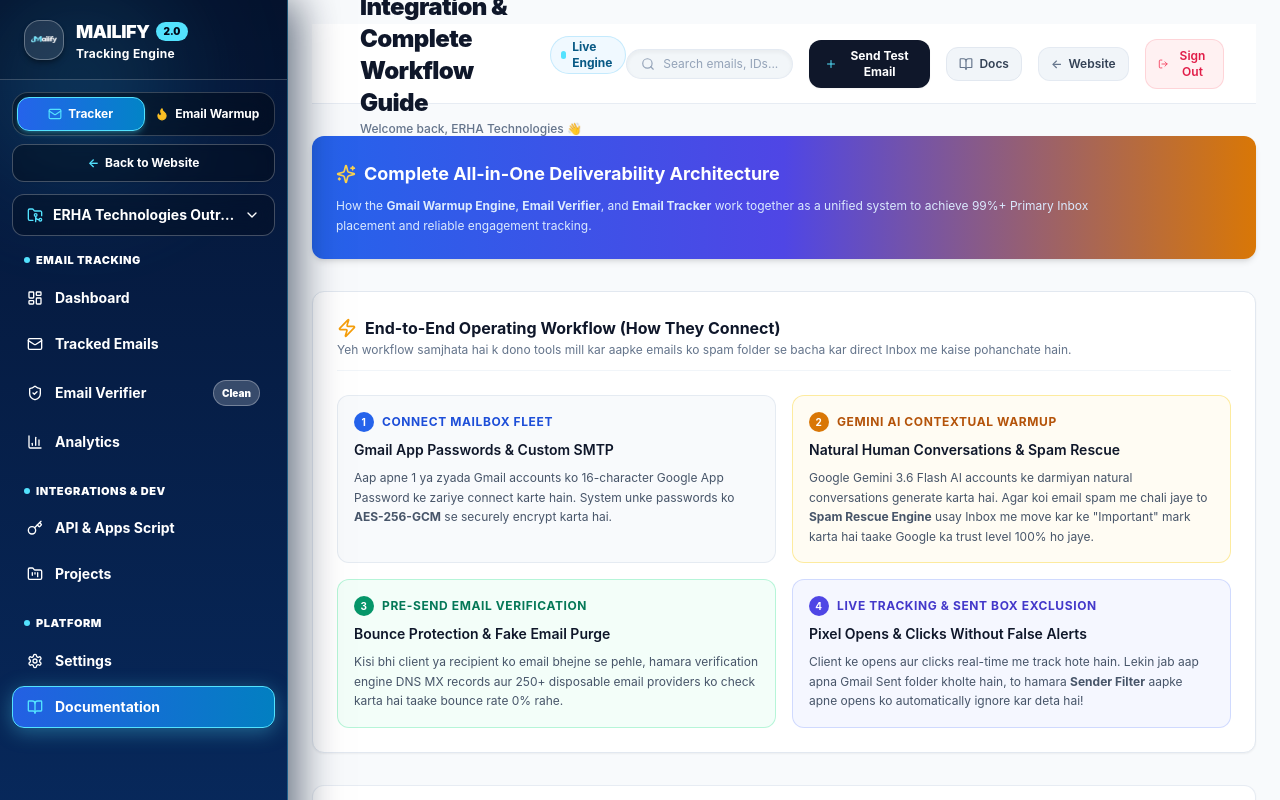
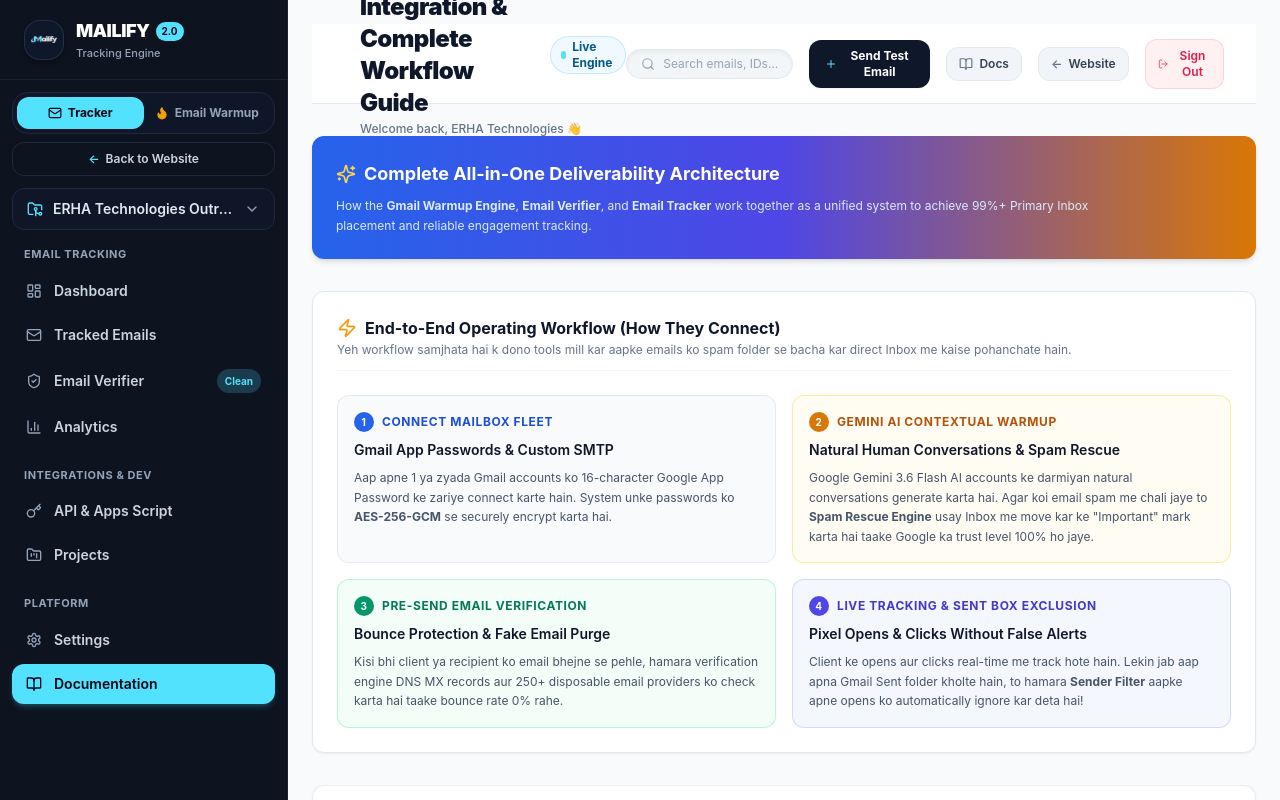
Before and after one commit to zeeshan99996/EMAIL-TRACKER-, a Next.js app: page /dashboard/docs in a window 1280 px wide. Shown: the top 800 px of the page. Built offline with nearby package versions, Linux system fonts and the light colour scheme.

Commit message:
Restore sidebar and project selector to original website color theme design

```diff
--- a/components/project-selector.tsx
+++ b/components/project-selector.tsx
@@ -12,43 +12,43 @@
     <div className="relative">
       <button
         onClick={() => setIsOpen(!isOpen)}
-        className="w-full flex items-center justify-between px-3.5 py-2.5 text-sm font-bold text-white bg-black/25 hover:bg-black/40 border border-white/25 hover:border-white/40 rounded-xl transition-colors shadow-xs backdrop-blur-md"
+        className="w-full flex items-center justify-between px-3.5 py-2.5 text-sm font-semibold text-slate-200 bg-slate-900/80 hover:bg-slate-800 border border-slate-800 rounded-xl transition-colors shadow-xs"
       >
         <div className="flex items-center space-x-2.5 truncate">
           <FolderGit2 className="w-4 h-4 text-[#53E2FE] shrink-0" />
-          <span className="truncate text-white font-bold">{selectedProject}</span>
+          <span className="truncate">{selectedProject}</span>
         </div>
-        <ChevronDown className="w-4 h-4 text-white shrink-0 ml-1" />
+        <ChevronDown className="w-4 h-4 text-slate-400 shrink-0 ml-1" />
       </button>
 
       {isOpen && (
-        <div className="absolute top-full left-0 right-0 mt-1.5 bg-[#061d3d] border border-white/30 rounded-xl shadow-2xl z-50 py-1.5 backdrop-blur-xl">
+        <div className="absolute top-full left-0 right-0 mt-1.5 bg-[#161922] border border-slate-800 rounded-xl shadow-2xl z-50 py-1.5 backdrop-blur-md">
           <button
             onClick={() => {
               setSelectedProject(DEMO_PROJECT.name);
               setIsOpen(false);
             }}
-            className="w-full text-left px-3.5 py-2.5 text-sm text-white hover:bg-white/15 flex items-center space-x-2 font-bold"
+            className="w-full text-left px-3.5 py-2 text-sm text-slate-200 hover:bg-slate-800/80 flex items-center space-x-2"
           >
             <span className="w-2 h-2 rounded-full bg-[#53E2FE]"></span>
-            <span className="truncate text-white font-bold">{DEMO_PROJECT.name}</span>
+            <span className="truncate font-semibold text-white">{DEMO_PROJECT.name}</span>
           </button>
           <button
             onClick={() => {
               setSelectedProject('ERHA Marketing');
               setIsOpen(false);
             }}
-            className="w-full text-left px-3.5 py-2.5 text-sm text-white hover:bg-white/15 flex items-center space-x-2 font-bold"
+            className="w-full text-left px-3.5 py-2 text-sm text-slate-300 hover:bg-slate-800/80 flex items-center space-x-2"
           >
-            <span className="w-2 h-2 rounded-full bg-white/70"></span>
-            <span className="truncate text-white font-bold">ERHA Marketing</span>
+            <span className="w-2 h-2 rounded-full bg-slate-500"></span>
+            <span className="truncate">ERHA Marketing</span>
           </button>
-          <div className="border-t border-white/20 my-1"></div>
+          <div className="border-t border-slate-800 my-1"></div>
           <a
             href="/dashboard/projects"
-            className="w-full text-left px-3.5 py-2.5 text-xs font-black text-[#53E2FE] hover:bg-white/15 flex items-center space-x-1.5"
+            className="w-full text-left px-3.5 py-2 text-xs font-bold text-[#53E2FE] hover:bg-slate-800/80 flex items-center space-x-1.5"
           >
-            <Plus className="w-3.5 h-3.5 stroke-[2.5]" />
+            <Plus className="w-3.5 h-3.5" />
             <span>Manage Projects</span>
           </a>
         </div>
--- a/components/sidebar.tsx
+++ b/components/sidebar.tsx
@@ -44,7 +44,7 @@
     items: [
       { name: 'Dashboard', href: '/dashboard', icon: LayoutDashboard },
       { name: 'Tracked Emails', href: '/dashboard/emails', icon: Mail },
-      { name: 'Email Verifier', href: '/dashboard/verifier', icon: ShieldCheck, badge: 'Clean', badgeColor: 'bg-white/20 text-white font-black border border-white/30' },
+      { name: 'Email Verifier', href: '/dashboard/verifier', icon: ShieldCheck, badge: 'Clean', badgeColor: 'bg-[#53E2FE]/20 text-[#53E2FE]' },
       { name: 'Analytics', href: '/dashboard/analytics', icon: BarChart3 },
     ],
   },
@@ -68,7 +68,7 @@
   {
     title: 'WARMUP & FLEET',
     items: [
-      { name: 'Warmup Overview', href: '/dashboard/warmup', icon: Flame, badge: 'AI', badgeColor: 'bg-amber-400/25 text-white font-black border border-amber-400/40' },
+      { name: 'Warmup Overview', href: '/dashboard/warmup', icon: Flame, badge: 'AI', badgeColor: 'bg-amber-500/20 text-amber-300' },
       { name: 'Connected Mailboxes', href: '/dashboard/warmup/accounts', icon: Inbox },
       { name: 'Targeted Campaigns', href: '/dashboard/warmup/targeted', icon: Target },
     ],
@@ -133,68 +133,21 @@
         />
       )}
 
-      {/* Sidebar Container - Deep Navy & Sapphire Gradient (Bit Darker) */}
+      {/* Sidebar Container - Dark charcoal style */}
       <aside
-        className={`fixed md:static inset-y-0 left-0 z-50 w-72 bg-gradient-to-b from-[#051535] via-[#072454] via-[#09387a] to-[#0a4f9b] border-r border-[#53E2FE]/30 flex flex-col justify-between transition-transform duration-300 ease-in-out md:translate-x-0 relative overflow-hidden text-white shadow-[10px_0_40px_rgba(2,16,41,0.6)] ${
+        className={`fixed md:static inset-y-0 left-0 z-50 w-72 bg-[#0d131f] border-r border-slate-800/80 flex flex-col justify-between transition-transform duration-300 ease-in-out md:translate-x-0 ${
           mobileOpen ? 'translate-x-0' : '-translate-x-full'
         }`}
       >
-        {/* Background Ambient Glows - Subtle & Rich */}
-        {/* Top-Left Ambient Cyan Bloom */}
-        <div
-          className="absolute -top-10 -left-10 w-60 h-60 rounded-full pointer-events-none blur-[60px] opacity-40 z-0"
-          style={{
-            background:
-              'radial-gradient(ellipse at center, rgba(83,226,254,0.7) 0%, rgba(14,165,233,0.35) 50%, transparent 75%)',
-          }}
-        />
-
-        {/* Mid-Right Vibrant #53E2FE Aurora */}
-        <div
-          className="absolute top-[35%] -right-14 w-60 h-60 rounded-full pointer-events-none blur-[65px] opacity-35 z-0"
-          style={{
-            background:
-              'radial-gradient(ellipse at center, #53E2FE 0%, rgba(14,165,233,0.45) 45%, rgba(2,132,199,0.2) 70%, transparent 85%)',
-          }}
-        />
-
-        {/* Bottom Horizon Intense White & #53E2FE Core Glow */}
-        <div
-          className="absolute -bottom-10 left-1/2 -translate-x-1/2 w-72 h-52 rounded-full pointer-events-none blur-[55px] opacity-45 z-0"
-          style={{
-            background:
-              'radial-gradient(ellipse at center, #ffffff 0%, #53E2FE 40%, rgba(4,51,108,0.7) 70%, transparent 95%)',
-          }}
-        />
-
-        {/* Vertical Coordinate Grid Lines (Hero Texture) */}
-        <svg
-          className="absolute inset-0 w-full h-full pointer-events-none z-0 opacity-15"
-          preserveAspectRatio="none"
-          xmlns="http://www.w3.org/2000/svg"
-        >
-          <defs>
-            <linearGradient id="sidebarGridGrad" x1="0" y1="0" x2="0" y2="1">
-              <stop offset="0%" stopColor="#ffffff" stopOpacity="0.1" />
-              <stop offset="40%" stopColor="#53E2FE" stopOpacity="0.3" />
-              <stop offset="85%" stopColor="#53E2FE" stopOpacity="0.5" />
-              <stop offset="100%" stopColor="#ffffff" stopOpacity="0.15" />
-            </linearGradient>
-          </defs>
-          <line x1="25%" y1="0" x2="25%" y2="100%" stroke="url(#sidebarGridGrad)" strokeWidth="1" strokeDasharray="4 6" />
-          <line x1="50%" y1="0" x2="50%" y2="100%" stroke="url(#sidebarGridGrad)" strokeWidth="1" strokeDasharray="4 6" />
-          <line x1="75%" y1="0" x2="75%" y2="100%" stroke="url(#sidebarGridGrad)" strokeWidth="1" strokeDasharray="4 6" />
-        </svg>
-
-        <div className="flex-1 flex flex-col min-h-0 overflow-y-auto relative z-10">
+        <div className="flex-1 flex flex-col min-h-0 overflow-y-auto">
           {/* Logo Brand Header */}
-          <div className="h-20 px-6 flex items-center justify-between border-b border-white/20 bg-black/15 backdrop-blur-xs">
+          <div className="h-20 px-6 flex items-center justify-between border-b border-slate-800/80">
             <Link
               href="/dashboard"
               className="flex items-center space-x-3 group"
               onClick={() => setMobileOpen && setMobileOpen(false)}
             >
-              <div className="w-10 h-10 rounded-2xl bg-white/10 border border-white/30 flex items-center justify-center p-1.5 shadow-md shadow-black/30 group-hover:border-[#53E2FE] transition-all">
+              <div className="w-10 h-10 rounded-2xl bg-slate-900 border border-slate-700/60 flex items-center justify-center p-1.5 shadow-md shadow-black/20 group-hover:border-[#4CDAFA]/40 transition-all">
                 <img
                   src="/mailify-logo-white.png"
                   alt="Mailify Logo"
@@ -203,14 +156,14 @@
               </div>
               <div className="flex flex-col">
                 <div className="flex items-center space-x-1.5">
-                  <span className="font-black text-lg tracking-tight text-white group-hover:text-cyan-100 transition-colors">
+                  <span className="font-black text-lg tracking-tight text-white group-hover:text-slate-200 transition-colors">
                     MAILIFY
                   </span>
-                  <span className="text-[10px] font-black px-2 py-0.5 rounded-full bg-[#53E2FE] text-slate-950 shadow-xs">
+                  <span className="text-[10px] font-bold px-1.5 py-0.5 rounded-full bg-[#53E2FE] text-slate-950">
                     2.0
                   </span>
                 </div>
-                <span className="text-xs font-bold text-white tracking-wide">
+                <span className="text-[11px] font-medium text-slate-400">
                   {isWarmupMode ? 'Warmup Fleet' : 'Tracking Engine'}
                 </span>
               </div>
@@ -218,40 +171,40 @@
             {setMobileOpen && (
               <button
                 onClick={() => setMobileOpen(false)}
-                className="p-1.5 text-white hover:text-white rounded-lg md:hidden hover:bg-white/15"
+                className="p-1.5 text-slate-400 hover:text-white rounded-lg md:hidden hover:bg-slate-800"
               >
-                <X className="w-5 h-5 text-white" />
+                <X className="w-5 h-5" />
               </button>
             )}
           </div>
 
           {/* Mode Switcher Pill */}
           <div className="p-3 pb-0 space-y-2">
-            <div className="flex items-center bg-black/35 p-1 rounded-2xl border border-white/20 backdrop-blur-md">
+            <div className="flex items-center bg-slate-900/90 p-1 rounded-2xl border border-slate-800">
               <Link
                 href="/dashboard"
                 onClick={() => setMobileOpen && setMobileOpen(false)}
-                className={`flex-1 flex items-center justify-center py-2 px-2.5 rounded-xl transition-all text-xs font-black ${
+                className={`flex-1 flex items-center justify-center py-2 px-2.5 rounded-xl font-bold transition-all text-xs ${
                   !isWarmupMode
-                    ? 'bg-gradient-to-r from-blue-600 to-[#0284c7] text-white shadow-md border border-[#53E2FE] shadow-[#53E2FE]/25'
-                    : 'text-white hover:bg-white/15'
+                    ? 'bg-[#53E2FE] text-slate-950 shadow-sm font-black'
+                    : 'text-slate-400 hover:text-white'
                 }`}
               >
-                <Mail className={`w-3.5 h-3.5 mr-1.5 shrink-0 ${!isWarmupMode ? 'text-[#53E2FE]' : 'text-white'}`} />
-                <span className="truncate text-white font-bold">Tracker</span>
+                <Mail className="w-3.5 h-3.5 mr-1.5 shrink-0" />
+                <span className="truncate">Tracker</span>
               </Link>
 
               <Link
                 href="/dashboard/warmup"
                 onClick={() => setMobileOpen && setMobileOpen(false)}
-                className={`flex-1 flex items-center justify-center py-2 px-2.5 rounded-xl transition-all text-xs font-black ${
+                className={`flex-1 flex items-center justify-center py-2 px-2.5 rounded-xl font-bold transition-all text-xs ${
                   isWarmupMode
-                    ? 'bg-gradient-to-r from-blue-600 to-[#0284c7] text-white shadow-md border border-[#53E2FE] shadow-[#53E2FE]/25'
-                    : 'text-white hover:bg-white/15'
+                    ? 'bg-[#53E2FE] text-slate-950 shadow-sm font-black'
+                    : 'text-slate-400 hover:text-white'
                 }`}
               >
-                <Flame className="w-3.5 h-3.5 mr-1.5 shrink-0 fill-amber-400 text-amber-400" />
-                <span className="truncate text-white font-bold">Email Warmup</span>
+                <Flame className="w-3.5 h-3.5 mr-1.5 shrink-0 fill-amber-500 text-amber-500" />
+                <span className="truncate">Email Warmup</span>
               </Link>
             </div>
 
@@ -259,11 +212,11 @@
             <Link
               href="/?view=landing"
               onClick={() => setMobileOpen && setMobileOpen(false)}
-              className="w-full flex items-center justify-center py-2.5 px-3 text-xs font-bold text-white bg-black/30 hover:bg-black/50 rounded-xl transition-all border border-white/25 hover:border-white/50 shadow-sm group backdrop-blur-sm"
+              className="w-full flex items-center justify-center py-2 px-3 text-xs font-semibold text-slate-300 hover:text-white hover:bg-slate-800/80 rounded-xl transition-all border border-slate-800 hover:border-slate-700 shadow-xs group"
               title="Return to Main Website"
             >
-              <span className="text-[#53E2FE] mr-1.5 font-bold transition-transform group-hover:-translate-x-1">←</span>
-              <span className="text-white font-bold">Back to Website</span>
+              <span className="text-[#53E2FE] mr-1.5 transition-transform group-hover:-translate-x-0.5">←</span>
+              <span>Back to Website</span>
             </Link>
           </div>
 
@@ -276,9 +229,8 @@
           <nav className="px-3 py-1 space-y-5">
             {activeSections.map((section) => (
               <div key={section.title}>
-                <div className="px-3 pb-2 text-[11px] font-black uppercase tracking-wider text-white flex items-center space-x-1.5 drop-shadow-xs">
-                  <span className="w-1.5 h-1.5 rounded-full bg-[#53E2FE]"></span>
-                  <span className="text-white font-black">{section.title}</span>
+                <div className="px-3 pb-2 text-[11px] font-bold uppercase tracking-wider text-slate-400">
+                  {section.title}
                 </div>
                 <div className="space-y-1">
                   {section.items.map((item) => {
@@ -293,26 +245,26 @@
                         key={item.name}
                         href={item.href}
                         onClick={() => setMobileOpen && setMobileOpen(false)}
-                        className={`flex items-center justify-between px-3.5 py-2.5 text-sm rounded-xl transition-all duration-150 ${
+                        className={`flex items-center justify-between px-3.5 py-2.5 text-sm font-semibold rounded-xl transition-all duration-150 ${
                           isActive
-                            ? 'bg-gradient-to-r from-blue-600/95 to-[#0284c7]/95 text-white font-black border border-[#53E2FE] shadow-[0_4px_20px_rgba(83,226,254,0.35)]'
-                            : 'text-white font-bold hover:bg-white/15 border border-transparent'
+                            ? 'bg-[#53E2FE] text-slate-950 shadow-md shadow-[#53E2FE]/20 font-bold'
+                            : 'text-slate-300 hover:text-white hover:bg-slate-800/60'
                         }`}
                       >
                         <div className="flex items-center space-x-3">
                           <Icon className={`w-4 h-4 ${
                             isActive
-                              ? 'text-[#53E2FE]'
-                              : 'text-white'
+                              ? 'text-slate-950'
+                              : 'text-slate-400'
                           }`} />
-                          <span className="text-white font-bold">{item.name}</span>
+                          <span>{item.name}</span>
                         </div>
                         {item.badge && (
                           <span
-                            className={`text-[10px] font-black px-2 py-0.5 rounded-full ${
+                            className={`text-[10px] font-bold px-2 py-0.5 rounded-full ${
                               isActive
-                                ? 'bg-[#53E2FE] text-slate-950 font-black'
-                                : item.badgeColor || 'bg-white/20 text-white font-black border border-white/30'
+                                ? 'bg-slate-950/15 text-slate-950'
+                                : item.badgeColor || 'bg-slate-800 text-slate-300'
                             }`}
                           >
                             {item.badge}
@@ -327,37 +279,37 @@
           </nav>
         </div>
 
-        {/* Bottom Accent Widget (Website Hero Glass Style) */}
-        <div className="relative z-10 p-3">
-          <div className="relative overflow-hidden p-3.5 rounded-2xl bg-black/30 border border-white/30 backdrop-blur-md shadow-lg shadow-black/20">
+        {/* Bottom Accent Widget (like reference image) */}
+        <div className="p-3">
+          <div className="relative overflow-hidden p-3.5 rounded-2xl bg-[#53E2FE]/10 border border-[#53E2FE]/25">
             <div className="flex items-center justify-between">
               <div>
-                <p className="text-xs font-black text-white">Google Apps Script</p>
-                <p className="text-xs font-semibold text-white mt-0.5">Real-time Gmail tracking</p>
+                <p className="text-xs font-bold text-white">Google Apps Script</p>
+                <p className="text-[11px] text-slate-400 mt-0.5">Real-time Gmail tracking</p>
               </div>
               <Link
                 href="/dashboard/api-keys"
-                className="w-8 h-8 rounded-full bg-[#53E2FE] text-slate-950 flex items-center justify-center shadow-md shadow-[#53E2FE]/40 hover:scale-105 transition-transform"
+                className="w-8 h-8 rounded-full bg-[#53E2FE] text-slate-950 flex items-center justify-center shadow-sm hover:scale-105 transition-transform"
                 title="View Apps Script & API Key"
               >
-                <ArrowUpRight className="w-4 h-4 font-black stroke-[2.5]" />
+                <ArrowUpRight className="w-4 h-4 font-bold stroke-[2.5]" />
               </Link>
             </div>
           </div>
         </div>
 
         {/* Footer User Badge & Sign Out */}
-        <div className="relative z-10 p-3 border-t border-white/20 bg-black/20 backdrop-blur-xs space-y-2">
-          <div className="flex items-center justify-between p-2.5 rounded-xl bg-black/35 border border-white/25 backdrop-blur-md">
+        <div className="p-3 border-t border-slate-800/80 space-y-2">
+          <div className="flex items-center justify-between p-2.5 rounded-xl bg-slate-900/90 border border-slate-800">
             <div className="flex items-center space-x-2.5 overflow-hidden">
-              <div className="w-8 h-8 rounded-xl bg-gradient-to-tr from-[#53E2FE] to-blue-500 text-slate-950 flex items-center justify-center font-black text-xs shrink-0 shadow-sm">
+              <div className="w-8 h-8 rounded-xl bg-gradient-to-tr from-[#4CDAFA] to-blue-600 text-slate-950 flex items-center justify-center font-bold text-xs shrink-0">
                 {userInfo?.name ? userInfo.name.substring(0, 2).toUpperCase() : 'ET'}
               </div>
               <div className="truncate">
-                <p className="text-xs font-black text-white truncate">
+                <p className="text-xs font-bold text-white truncate">
                   {userInfo?.name || 'ERHA Technologies'}
                 </p>
-                <p className="text-xs font-semibold text-white truncate">
+                <p className="text-[11px] text-slate-400 truncate">
                   {userInfo?.email || 'admin@erha.com'}
                 </p>
               </div>
@@ -365,20 +317,20 @@
             <button
               type="button"
               onClick={handleSignOut}
-              className="p-1.5 text-white hover:text-rose-300 hover:bg-rose-500/20 rounded-lg transition-colors cursor-pointer"
+              className="p-1.5 text-slate-400 hover:text-rose-400 hover:bg-rose-500/10 rounded-lg transition-colors cursor-pointer"
               title="Sign Out"
             >
-              <LogOut className="w-4 h-4 text-white" />
+              <LogOut className="w-4 h-4" />
             </button>
           </div>
 
           <button
             type="button"
             onClick={handleSignOut}
-            className="w-full flex items-center justify-center space-x-2 py-2.5 px-3 rounded-xl text-xs font-bold text-white bg-rose-500/35 hover:bg-rose-500/50 border border-rose-400/60 transition-all cursor-pointer shadow-sm"
+            className="w-full flex items-center justify-center space-x-2 py-2 px-3 rounded-xl text-xs font-semibold text-rose-400 hover:text-rose-300 bg-rose-500/10 hover:bg-rose-500/20 border border-rose-500/20 transition-all cursor-pointer"
           >
-            <LogOut className="w-3.5 h-3.5 text-white" />
-            <span className="text-white font-bold">Sign Out</span>
+            <LogOut className="w-3.5 h-3.5" />
+            <span>Sign Out</span>
           </button>
         </div>
       </aside>
```
